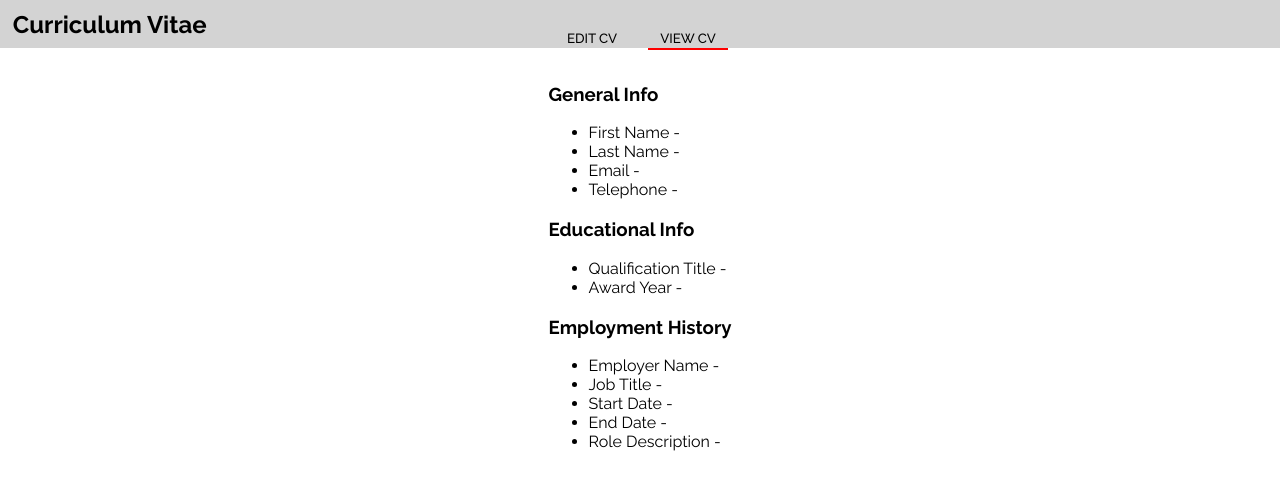
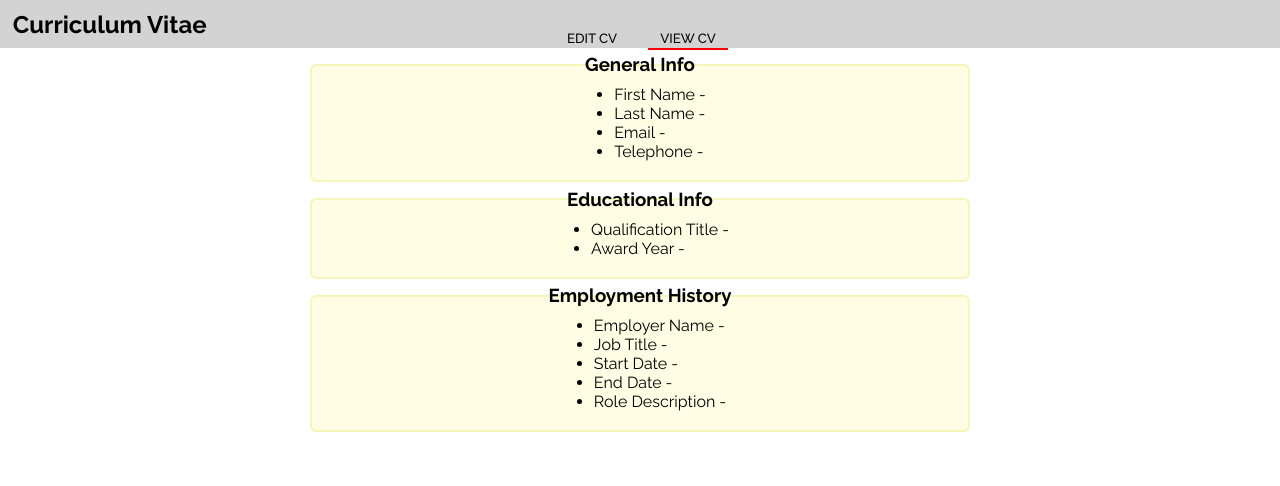
Before and after one commit to jbk2/react-cv, a React (Vite) app: page / in a window 1280 px wide. Both pictures are taken after a click on the element "VIEW CV". Shown: the top 486 px of the page. Built offline with nearby package versions, Linux system fonts and the light colour scheme.

Commit message:
Styling CV play

```diff
--- /dev/null
+++ b/src/assets/stylesheets/CV.module.css
@@ -0,0 +1,21 @@
+.section > h3 {
+  /* padding: 0; */
+  margin: 0;
+  /* margin-bottom: 0.6rem; */
+  position: absolute;
+  top: -0.8rem;
+
+}
+
+.section {
+  width: 650px;
+  display: flex;
+  flex-direction: column;
+  align-items: center;
+  position: relative;
+  background-color: rgb(255, 253, 228);
+  margin-bottom: 1rem;
+  padding: 0.2rem;
+  border: 2px solid rgb(246, 246, 186);
+  border-radius: 0.4rem;
+}
--- a/src/components/CV.jsx
+++ b/src/components/CV.jsx
@@ -1,8 +1,10 @@
+import styles from '../assets/stylesheets/CV.module.css'
 import React from "react";
+
 function CV({generalInfo, educationalInfo, employmentInfo}) {
   return(
     <div>
-      <section>
+      <section className={styles.section}>
         <h3>General Info</h3>
         <ul>
           <li>First Name - {generalInfo.firstName}</li>
@@ -11,7 +13,7 @@ function CV({generalInfo, educationalInfo, employmentInfo}) {
           <li>Telephone - {generalInfo.telephone}</li>
         </ul>
       </section>
-      <section>
+      <section className={styles.section}>
         <h3>Educational Info</h3>
         <ul>
           {Object.entries(educationalInfo).map(([id, entry]) => (
@@ -26,7 +28,7 @@ function CV({generalInfo, educationalInfo, employmentInfo}) {
           ))}
         </ul>
       </section>
-      <section>
+      <section className={styles.section}>
         <h3>Employment History</h3>
         {Object.entries(employmentInfo).map(([id, job]) => (
           <React.Fragment key={id}>
--- a/src/components/EducationalInfo.jsx
+++ b/src/components/EducationalInfo.jsx
@@ -30,9 +30,8 @@ function EducationalInfo({educationalInfo, setEducationalInfo}) {
     <section>
       <h3>Education</h3>
       {Object.entries(educationalInfo).map(([id, entry], index) => (
-        <>
+        <form key={id} className="qualification-entry col5-grid" action="#">
           {index > 0 && <hr/> }
-          <form key={id} className="qualification-entry col5-grid" action="#">
           <label htmlFor={`qualificationTitle-${id}`}>Qualification Title</label>
           <input
             type="text"
@@ -49,7 +48,6 @@ function EducationalInfo({educationalInfo, setEducationalInfo}) {
           />
           <button className="delete" onClick={() => handleDeleteQualification(id)}>❌</button>
         </form>
-        </>
       ))}
 
       <button id="add-qualification" onClick={handleAddQualification}>Add Qualification</button>
--- a/src/components/EmploymentInfo.jsx
+++ b/src/components/EmploymentInfo.jsx
@@ -29,9 +29,8 @@ function EmploymentInfo({employmentInfo, setEmploymentInfo}) {
     <section>
       <h3>Work History</h3>
       {Object.entries(employmentInfo).map(([id, job], index) => (
-        <>
+        <form key={id} action="#" className="col4-grid">
         {index > 0 && <hr/> }
-          <form key={id} action="#" className="col4-grid">
           <label htmlFor="employerName">Employer Name</label>
           <input
             type="text"
@@ -73,7 +72,6 @@ function EmploymentInfo({employmentInfo, setEmploymentInfo}) {
           </textarea>
           <button className="delete" onClick={() => handleDeleteJob(id)}>❌</button>
         </form>
-        </>
       ))}
       <button id="addJob" onClick={handleAddJob}>Add Job</button>
       <hr className="sectionHR"/>
```
Also changed, not shown: 1 other file (tests, documents, lock files or other folders). Lines whose indentation alone changed are shown as unchanged.
